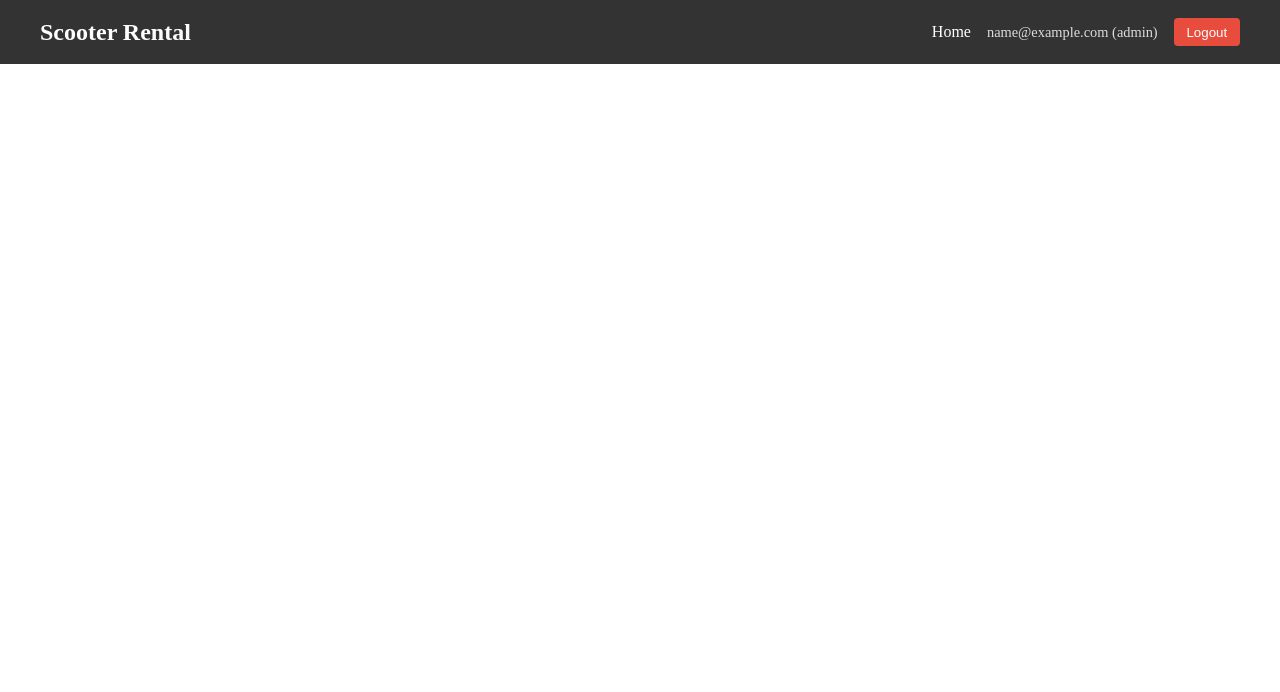
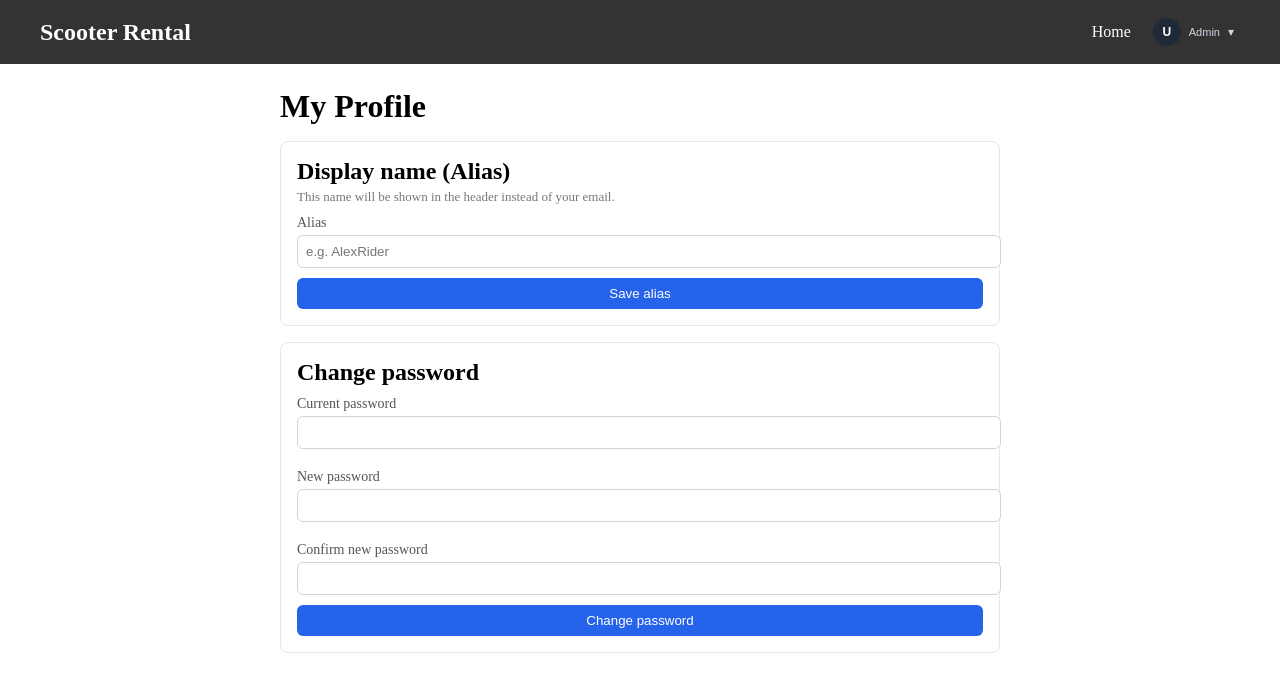
Before and after one commit to AndyLufic/WA-frontend, a Vue app: page /profile in a window 1280 px wide. Shown: the top 692 px of the page. Built offline with nearby package versions, Linux system fonts and the light colour scheme; sample sign-in values are in the browser's storage.

Commit message:
customer profile added

```diff
--- a/src/App.vue
+++ b/src/App.vue
@@ -3,7 +3,9 @@
     <nav>
       <div class="nav-container">
         <div class="logo">Scooter Rental</div>
+
         <div class="nav-links">
+          <!-- Logged OUT -->
           <template v-if="!auth.isLogged">
             <router-link to="/">Home</router-link>
             <router-link to="/customer-login">Customer Login</router-link>
@@ -11,41 +13,50 @@
             <router-link to="/sign-up">Sign Up</router-link>
           </template>
 
+          <!-- Logged IN -->
           <template v-else>
-  <router-link to="/">Home</router-link>
-  <router-link v-if="auth.isProvider" to="/provider-dashboard">Dashboard</router-link>
-  <span class="user-info">
-    {{ auth.user.email }} ({{ auth.user.role }})
-  </span>
-  <button @click="logout">Logout</button>
-</template>
-
+            <router-link to="/">Home</router-link>
+            <UserMenu
+              :name="auth.displayName"
+              :role="auth.user.role"
+              @logout="logout"
+            />
+          </template>
         </div>
       </div>
     </nav>
 
-    <!-- Give the routed content a fixed-height area -->
+    <!-- The routed page fills the rest of the viewport -->
     <main class="page">
       <router-view />
     </main>
+    <AppToasts />
   </div>
 </template>
 
 <script>
 import { useAuth } from "@/stores/auth";
+import UserMenu from "@/components/UserMenu.vue";
+import AppToasts from "@/components/Toasts.vue";
 
 export default {
   name: "App",
+  components: { UserMenu, AppToasts },
   setup() {
     const auth = useAuth();
-    const logout = () => { auth.logout(); window.location.href = "/"; };
+    // ensure we load stored session on refresh
+    auth.loadFromStorage();
+    const logout = () => {
+      auth.logout();
+      window.location.href = "/"; // simple redirect to home
+    };
     return { auth, logout };
-  }
+  },
 };
 </script>
 
 <style>
-:root { --nav-h: 64px; }          /* adjust if your nav is taller/shorter */
+:root { --nav-h: 64px; }
 html, body, #app { height: 100%; margin: 0; }
 
 nav {
@@ -78,7 +89,6 @@ nav .logo { font-size: 1.5rem; font-weight: bold; }
 button { background: #e74c3c; border: none; color: white; padding: 0.4rem 0.8rem; border-radius: 4px; cursor: pointer; }
 button:hover { background: #c0392b; }
 
-/* 👇 This makes the routed view fill the rest of the screen */
 .page { height: calc(100vh - var(--nav-h)); }
-.page > * { height: 100%; }       /* lets HomePage fill .page */
+.page > * { height: 100%; }
 </style>
--- /dev/null
+++ b/src/components/AvatarName.vue
@@ -0,0 +1,50 @@
+<template>
+  <div class="avatar" :title="title">
+    {{ initials }}
+  </div>
+</template>
+
+<script>
+export default {
+  name: "AvatarName",
+  props: {
+    name: { type: String, default: "" },   // alias or email
+  },
+  computed: {
+    title() {
+      return this.name || "User";
+    },
+    initials() {
+      const n = (this.name || "").trim();
+      if (!n) return "U";
+      // if it's an email, take first char before @ and first char after (if any)
+      if (n.includes("@")) {
+        const [left, domain] = n.split("@");
+        const a = left?.[0] || "";
+        const b = domain?.[0] || "";
+        return (a + b).toUpperCase();
+      }
+      // otherwise split by space and take first letters
+      const parts = n.split(/\s+/).filter(Boolean);
+      if (parts.length === 1) return parts[0].slice(0, 2).toUpperCase();
+      return (parts[0][0] + parts[1][0]).toUpperCase();
+    },
+  },
+};
+</script>
+
+<style scoped>
+.avatar {
+  width: 28px;
+  height: 28px;
+  border-radius: 999px;
+  background: #1f2937; /* gray-800 */
+  color: #fff;
+  font-weight: 700;
+  font-size: 12px;
+  display: inline-flex;
+  align-items: center;
+  justify-content: center;
+  user-select: none;
+}
+</style>
--- /dev/null
+++ b/src/components/Toasts.vue
@@ -0,0 +1,47 @@
+<template>
+  <div class="toasts">
+    <div v-for="t in ui.toasts" :key="t.id" class="toast" :data-type="t.type">
+      {{ t.text }}
+    </div>
+  </div>
+</template>
+
+<script>
+import { useUserInterface } from '@/stores/UserInterface';
+
+export default {
+  name: 'AppToasts',
+  setup() {
+    const ui = useUserInterface();
+    return { ui };
+  },
+};
+</script>
+
+<style scoped>
+.toasts {
+  position: fixed;
+  right: 16px;
+  bottom: 16px;
+  display: flex;
+  flex-direction: column;
+  gap: 8px;
+  z-index: 9999;
+  pointer-events: none;
+}
+
+.toast {
+  pointer-events: auto;
+  padding: 10px 12px;
+  border-radius: 8px;
+  background: #10b981; /* success */
+  color: #fff;
+  box-shadow: 0 8px 20px rgba(0,0,0,.12);
+  font-size: 14px;
+  font-weight: 600;
+}
+
+.toast[data-type="error"] {
+  background: #ef4444;
+}
+</style>
--- /dev/null
+++ b/src/components/UserMenu.vue
@@ -0,0 +1,86 @@
+<template>
+  <div class="user-menu" ref="root">
+    <button class="trigger" @click="open = !open" :aria-expanded="open">
+      <AvatarName :name="name" />
+      <div class="info">
+        <div class="name">{{ name }}</div>
+        <div class="role">{{ role }}</div>
+      </div>
+      <span class="chev">▾</span>
+    </button>
+
+    <div v-if="open" class="menu" role="menu">
+      <router-link class="item" to="/profile" role="menuitem">Profile</router-link>
+      <router-link
+        v-if="role === 'provider'"
+        class="item"
+        to="/provider-dashboard"
+        role="menuitem"
+      >
+        Provider Dashboard
+      </router-link>
+      <button class="item danger" @click="$emit('logout')" role="menuitem">Logout</button>
+    </div>
+  </div>
+</template>
+
+<script>
+import { ref, onMounted, onBeforeUnmount } from 'vue';
+import AvatarName from './AvatarName.vue';
+
+export default {
+  name: 'UserMenu',
+  components: { AvatarName },
+  props: {
+    name: { type: String, default: '' }, // alias or email (auth.displayName)
+    role: { type: String, default: '' }, // 'customer' | 'provider'
+  },
+  emits: ['logout'],
+  setup() {
+    const open = ref(false);
+    const root = ref(null);
+
+    function onClickOutside(e) {
+      if (!root.value) return;
+      if (!root.value.contains(e.target)) open.value = false;
+    }
+
+    onMounted(() => {
+      document.addEventListener('click', onClickOutside);
+    });
+    onBeforeUnmount(() => {
+      document.removeEventListener('click', onClickOutside);
+    });
+
+    return { open, root };
+  },
+};
+</script>
+
+<style scoped>
+.user-menu { position: relative; }
+.trigger {
+  display: inline-flex; align-items: center; gap: 8px;
+  background: transparent; border: 0; color: #fff; cursor: pointer; padding: 4px 6px;
+}
+.trigger .info { display: flex; flex-direction: column; line-height: 1.1; text-align: left; }
+.trigger .name { font-size: 13px; font-weight: 600; color: #fff; max-width: 160px; overflow: hidden; text-overflow: ellipsis; }
+.trigger .role { font-size: 11px; color: #cfd8e3; text-transform: capitalize; }
+.trigger .chev { font-size: 12px; opacity: .8; }
+
+.menu {
+  position: absolute; right: 0; top: calc(100% + 6px);
+  background: #fff; color: #111;
+  border: 1px solid #e5e7eb; border-radius: 8px;
+  min-width: 200px; box-shadow: 0 8px 20px rgba(0,0,0,.12); padding: 6px;
+  z-index: 50;
+}
+.item {
+  display: block; width: 100%;
+  text-align: left; padding: 8px 10px; border-radius: 6px;
+  color: #111; text-decoration: none; border: 0; background: transparent; cursor: pointer;
+}
+.item:hover { background: #f1f5f9; }
+.item.danger { color: #b91c1c; }
+.item.danger:hover { background: #fee2e2; }
+</style>
--- a/src/main.js
+++ b/src/main.js
@@ -2,11 +2,14 @@ import { createApp } from 'vue';
 import { createPinia } from 'pinia';
 import App from './App.vue';
 import router from './router';
+import { useAuth } from '@/stores/auth';
 
 const app = createApp(App);
 const pinia = createPinia();
-app.use(pinia).use(router).mount('#app');
 
-// load saved auth after pinia is ready
-import { useAuth } from '@/stores/auth';
-useAuth().loadFromStorage();
+app.use(pinia);
+const auth = useAuth();
+auth.loadFromStorage(); // <-- ensure user persists on reload
+
+app.use(router);
+app.mount('#app');
--- /dev/null
+++ b/src/stores/UserInterface.js
@@ -0,0 +1,19 @@
+import { defineStore } from 'pinia';
+
+let nextId = 1;
+
+export const useUserInterface = defineStore('userInterface', {
+  state: () => ({
+    toasts: [], // [{ id, text, type }]
+  }),
+  actions: {
+    addToast(text, type = 'success', timeout = 2000) {
+      const t = { id: nextId++, text, type };
+      this.toasts.push(t);
+      if (timeout) setTimeout(() => this.removeToast(t.id), timeout);
+    },
+    removeToast(id) {
+      this.toasts = this.toasts.filter(t => t.id !== id);
+    },
+  },
+});
--- /dev/null
+++ b/src/views/ProfilePage.vue
@@ -0,0 +1,102 @@
+<template>
+  <div class="profile">
+    <h1>My Profile</h1>
+
+    <section class="card">
+      <h2>Display name (Alias)</h2>
+      <p class="muted">This name will be shown in the header instead of your email.</p>
+      <form @submit.prevent="saveAlias">
+        <label>Alias</label>
+        <input v-model="alias" placeholder="e.g. AlexRider" />
+        <button :disabled="savingAlias">Save alias</button>
+      </form>
+    </section>
+
+    <section class="card">
+      <h2>Change password</h2>
+      <form @submit.prevent="savePassword">
+        <label>Current password</label>
+        <input type="password" v-model="currentPassword" required />
+        <label>New password</label>
+        <input type="password" v-model="newPassword" required minlength="6" />
+        <label>Confirm new password</label>
+        <input type="password" v-model="confirm" required />
+        <button :disabled="savingPass">Change password</button>
+      </form>
+    </section>
+  </div>
+</template>
+
+<script>
+import { ref, onMounted } from 'vue';
+import { useAuth } from '@/stores/auth';
+import { useUserInterface } from '@/stores/UserInterface';
+
+export default {
+  name: 'ProfilePage',
+  setup() {
+    const auth = useAuth();
+    const ui = useUserInterface();
+
+    const alias = ref('');
+    const savingAlias = ref(false);
+
+    const currentPassword = ref('');
+    const newPassword = ref('');
+    const confirm = ref('');
+    const savingPass = ref(false);
+
+    onMounted(() => {
+      if (!auth.user) auth.loadFromStorage();
+      alias.value = auth.user?.alias || '';
+    });
+
+    async function saveAlias() {
+      savingAlias.value = true;
+      try {
+        await auth.updateAlias(alias.value);
+        ui.addToast('Alias updated');
+      } catch (e) {
+        ui.addToast(auth.error || e.message || 'Failed to update alias', 'error', 3000);
+      } finally {
+        savingAlias.value = false;
+      }
+    }
+
+    async function savePassword() {
+      if (newPassword.value !== confirm.value) {
+        ui.addToast('New passwords do not match', 'error', 3000);
+        return;
+      }
+      savingPass.value = true;
+      try {
+        await auth.changePassword(currentPassword.value, newPassword.value);
+        ui.addToast('Password updated');
+        currentPassword.value = newPassword.value = confirm.value = '';
+      } catch (e) {
+        ui.addToast(auth.error || e.message || 'Failed to change password', 'error', 3000);
+      } finally {
+        savingPass.value = false;
+      }
+    }
+
+    return {
+      auth, alias, savingAlias,
+      currentPassword, newPassword, confirm, savingPass,
+      saveAlias, savePassword,
+    };
+  },
+};
+</script>
+
+<style>
+.profile { max-width: 720px; margin: 24px auto; padding: 0 12px; }
+.card { border: 1px solid #e5e7eb; padding: 16px; border-radius: 8px; margin-bottom: 16px; }
+h1 { margin-bottom: 16px; }
+h2 { margin: 0 0 10px; }
+label { display:block; margin-top:10px; font-size:14px; color:#555; }
+input { width:100%; padding:8px; border:1px solid #d1d5db; border-radius:6px; margin:4px 0 10px; }
+button { background:#2563eb; color:#fff; border:0; padding:8px 12px; border-radius:6px; cursor:pointer; }
+button:disabled { opacity:.6; cursor:not-allowed; }
+.muted { color:#6b7280; font-size: 13px; margin-top:-6px; margin-bottom:6px; }
+</style>
--- a/src/views/SignUp.vue
+++ b/src/views/SignUp.vue
@@ -1,49 +1,71 @@
 <template>
-  <div class="auth-page">
-    <h2>Sign Up</h2>
-    <form @submit.prevent="submit">
-      <input v-model="email" type="email" placeholder="Email" required />
-      <input v-model="password" type="password" placeholder="Password" required />
+  <div class="auth">
+    <h1>Create account</h1>
+
+    <form class="card" @submit.prevent="submit">
+      <label>Email</label>
+      <input type="email" v-model="email" required />
+
+      <label>Password</label>
+      <input type="password" v-model="password" required minlength="6" />
+
+      <label>Alias (display name)</label>
+      <input v-model="alias" placeholder="Shown in header instead of email" />
+
+      <label>Role</label>
       <select v-model="role" required>
-        <option disabled value="">Choose role</option>
         <option value="customer">Customer</option>
         <option value="provider">Provider</option>
       </select>
-      <button :disabled="auth.loading">Sign Up</button>
+
+      <button :disabled="auth.loading">Sign up</button>
+      <p v-if="auth.error" class="err">{{ auth.error }}</p>
     </form>
-    <p v-if="auth.error" class="error">{{ auth.error }}</p>
+
+    <p class="muted">
+      Already have an account?
+      <router-link to="/customer-login">Log in here</router-link>
+    </p>
   </div>
 </template>
 
 <script>
 import { ref } from "vue";
 import { useAuth } from "@/stores/auth";
-import { useRouter } from "vue-router";
 
 export default {
+  name: "SignUp",
   setup() {
     const auth = useAuth();
-    const router = useRouter();
-
     const email = ref("");
     const password = ref("");
-    const role = ref("");
+    const alias = ref("");
+    const role = ref("customer");
 
     async function submit() {
       try {
-        await auth.signup({ email: email.value, password: password.value, role: role.value });
-        router.push("/"); // redirect home
+        await auth.signup({ email: email.value, password: password.value, role: role.value, alias: alias.value });
+        // After signup, go home (header will show alias if present)
+        window.location.href = "/";
       } catch (e) {
-        console.error("Sign up failed:", e);
+        // error already set in store; leave here if you want a console too
+        console.error(e);
       }
     }
 
-    return { auth, email, password, role, submit };
-  }
+    return { auth, email, password, alias, role, submit };
+  },
 };
 </script>
 
 <style>
-.auth-page { max-width: 400px; margin: 2rem auto; display: flex; flex-direction: column; gap: 1rem; }
-.error { color: red; }
+.auth { max-width: 420px; margin: 24px auto; padding: 0 12px; }
+.card { border: 1px solid #e5e7eb; padding: 16px; border-radius: 8px; }
+h1 { margin-bottom: 16px; }
+label { display:block; margin-top:10px; font-size:14px; color:#555; }
+input, select { width:100%; padding:8px; border:1px solid #d1d5db; border-radius:6px; margin:4px 0 10px; }
+button { background:#2563eb; color:#fff; border:0; padding:8px 12px; border-radius:6px; cursor:pointer; width:100%; }
+button:disabled { opacity:.6; cursor:not-allowed; }
+.err { color:#dc2626; margin-top:8px; }
+.muted { color:#6b7280; font-size: 13px; margin-top: 12px; }
 </style>
```
Also changed, not shown: src/router/index.js (+51 -35 lines).
